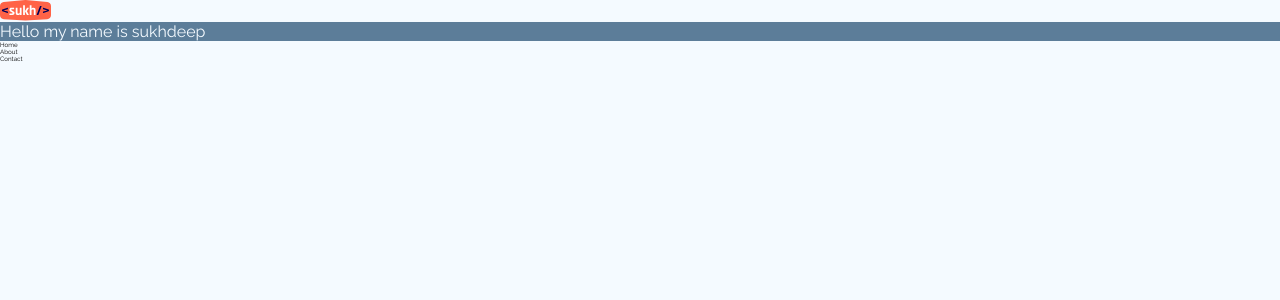
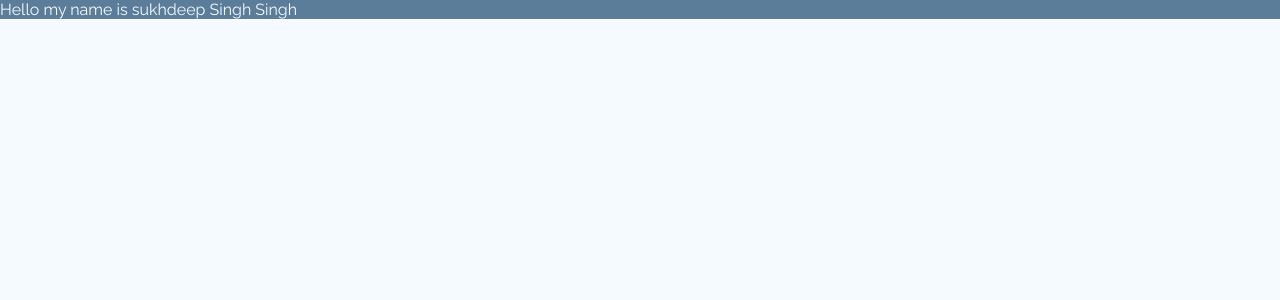
Before and after one commit to sukhdeep11/portfolio, an Angular app: page / in a window 1280 px wide. Shown: the top 300 px of the page. Built offline with nearby package versions, Linux system fonts and the light colour scheme.

Commit message:
minor changes

```diff
--- a/src/app/components/header/header.component.html
+++ b/src/app/components/header/header.component.html
@@ -1,9 +1,3 @@
 <div class="header">
-    <img src="../../../assets/sukh-logo.svg" alt="">
-    <p class="test">Hello my name is sukhdeep</p>
-    <ul>
-        <li>Home</li>
-        <li>About</li>
-        <li>Contact</li>
-    </ul>
+    <p class="test">Hello my name is sukhdeep Singh Singh</p>
 </div>
```
